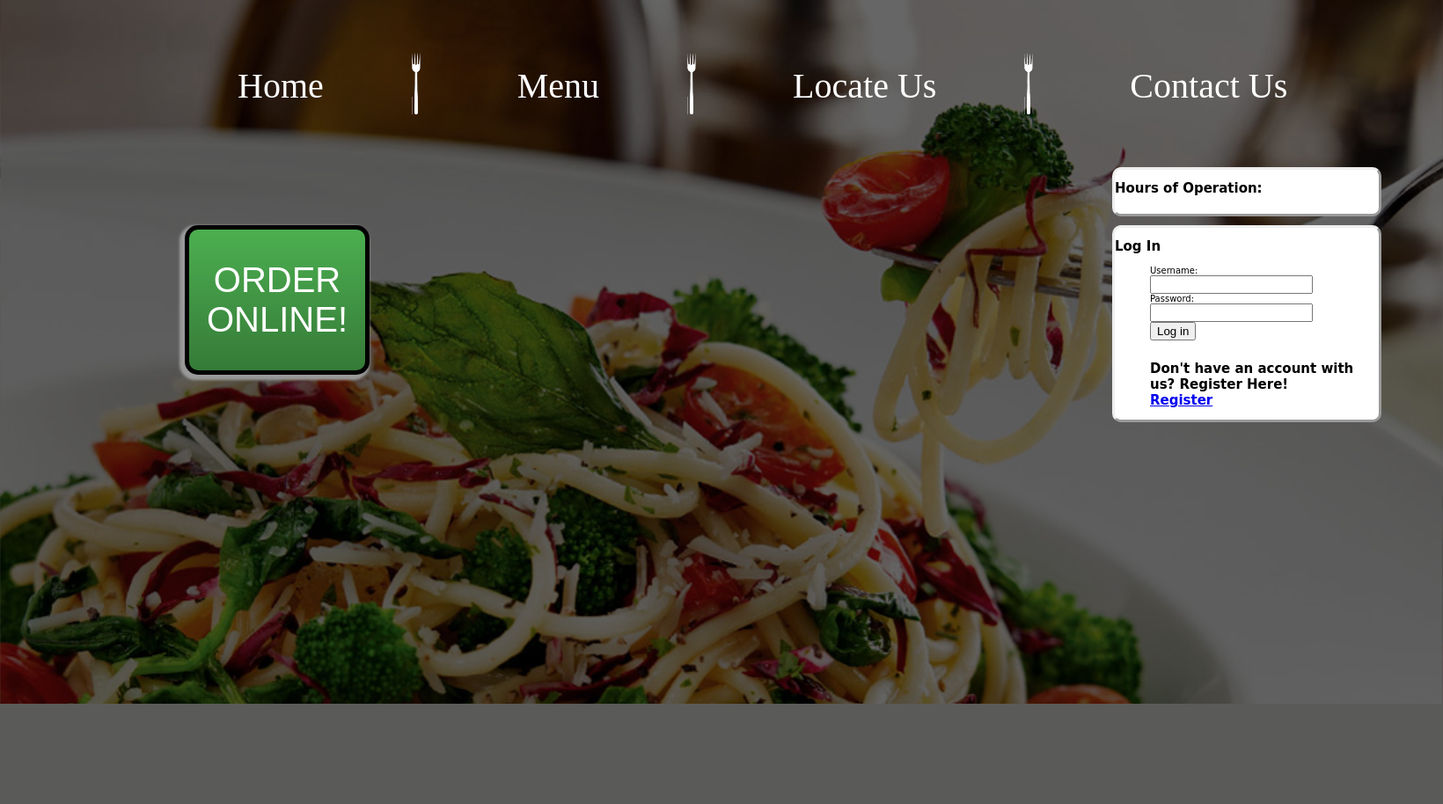
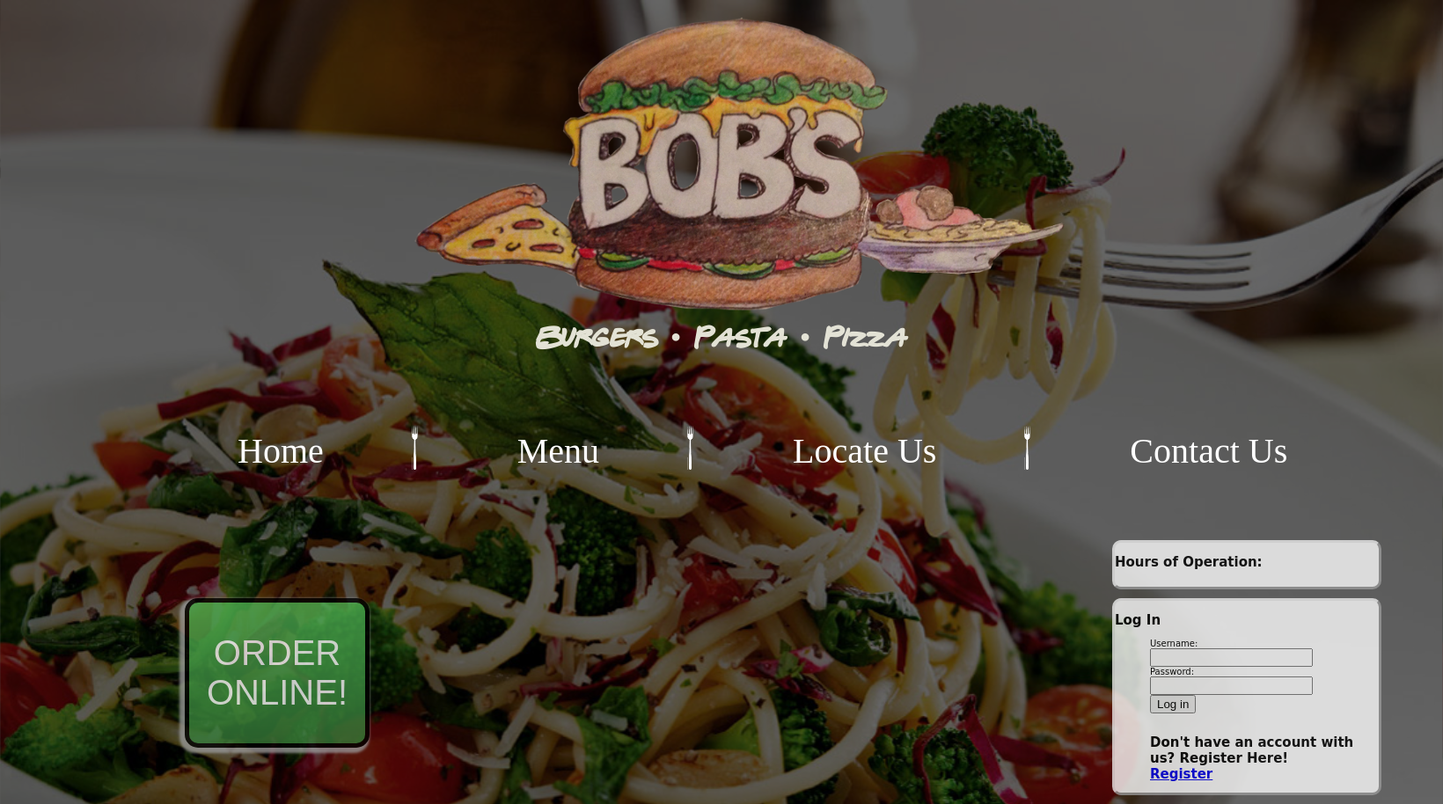
Before and after one commit to lquick94/Bob-s, a PHP site: page / in a window 1640 px wide; the page is wider, and only the part inside the window is pictured. Shown: that part at 88% size. Before the commit the page ends 800 px from the top of that part, so only its background shows below. Run offline with PHP 8.4, Linux system fonts and the light colour scheme.

Commit message:
Added Logo and opacity to sections Signed-off-by: lquick94 <quickl14@students.ecu.edu>

```diff
--- a/overallHeader.php
+++ b/overallHeader.php
@@ -1,4 +1,7 @@
 <!DOCTYPE html>
 <html>
 	<?php include 'head.html';?>
+	<div id = "logo">
+    <h1><img src="logo.png"></img>Burgers &#8226; Pasta &#8226; Pizza</h1>
+	</div>
 	<?php include 'header.php';?>
--- a/style.css
+++ b/style.css
@@ -2,6 +2,19 @@
 	width: 1500px;
 	text-align: center;
 	overflow: no-repeat;
+}
+
+#logo {
+		text-align: center;
+		size: 225px;
+		font-family: Friends;
+		color: #E3E2D5;
+}
+
+#logo img{
+	display:block;
+	margin-left: auto;
+	margin-right: auto;
 }
 
 #nav li a:hover {
@@ -28,7 +41,7 @@
 }
 
 #nav a {
-  padding:14px 100px 14px 100px;
+  padding:5px 100px 14px 100px;
   text-align:center;
   display:block;
 	color: white;
@@ -72,6 +85,7 @@ body {
     background-color: white;
 		border-style: outset;
 		border-radius: 10px;
+		opacity: 0.78;
 }
 
 
@@ -106,6 +120,7 @@ h2{
   box-shadow: -3px 3px 3px 3px #999;
 	float: left;
 	margin-left: 140px;
+	opacity: 0.78;
 }
 
 .button:hover {
@@ -134,8 +149,8 @@ h2{
 }
 
 @font-face {
-    font-family: nonstop;
-    src: url(FatFreddieContour.TTF);
+    font-family: Friends;
+    src: url(GABRWFFR.TTF);
 }
 
 @viewport {
```
Also changed, not shown: Image slider.php (added, +37 -0 lines), FatFreddieContour.ttf (deleted), GABRWFFR.TTF (added), NONSTOP.TTF (deleted), Untitled.PNG (deleted), inbetween.png, logo.png (added), pan.png (deleted), red.png (deleted).
